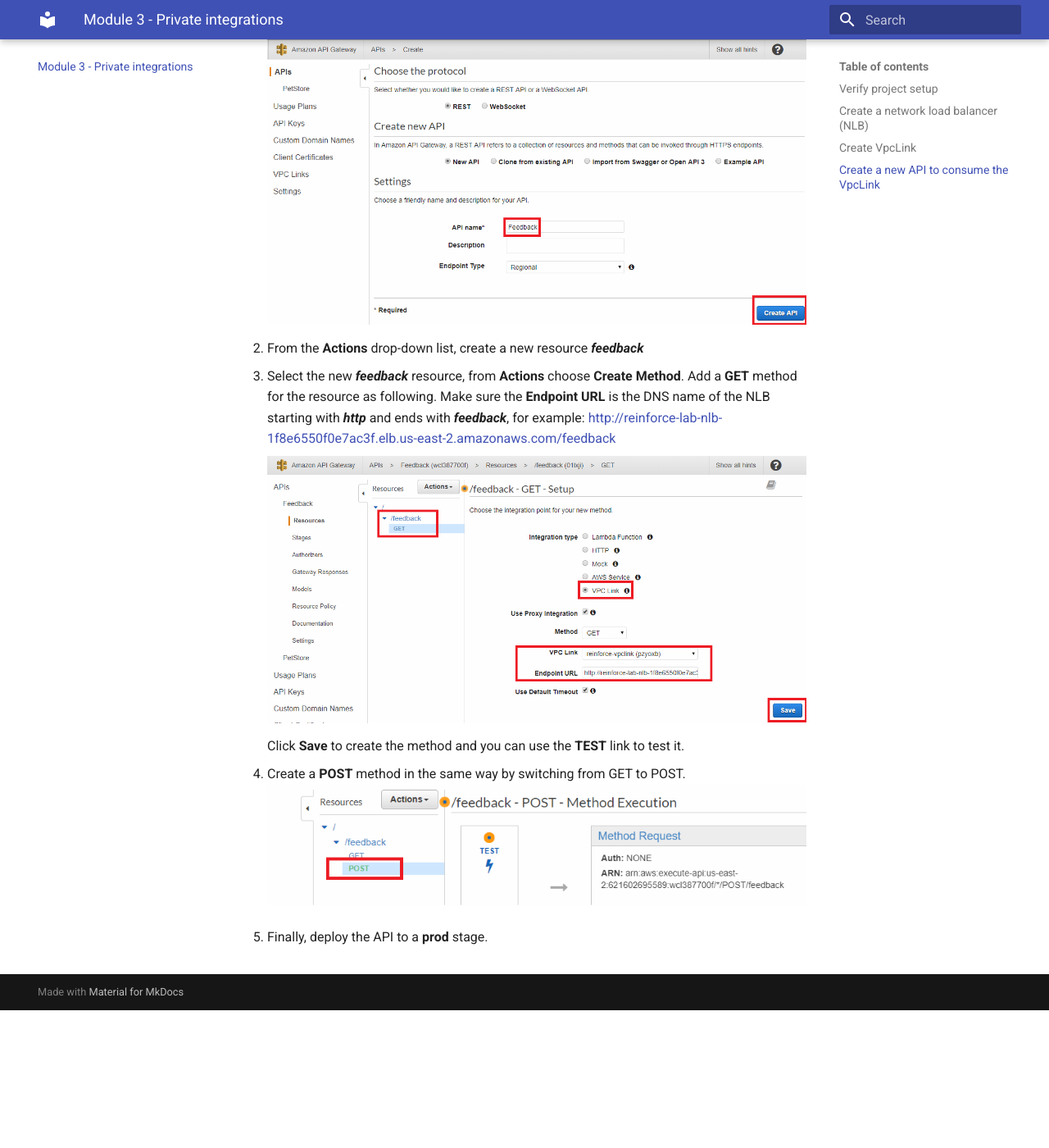
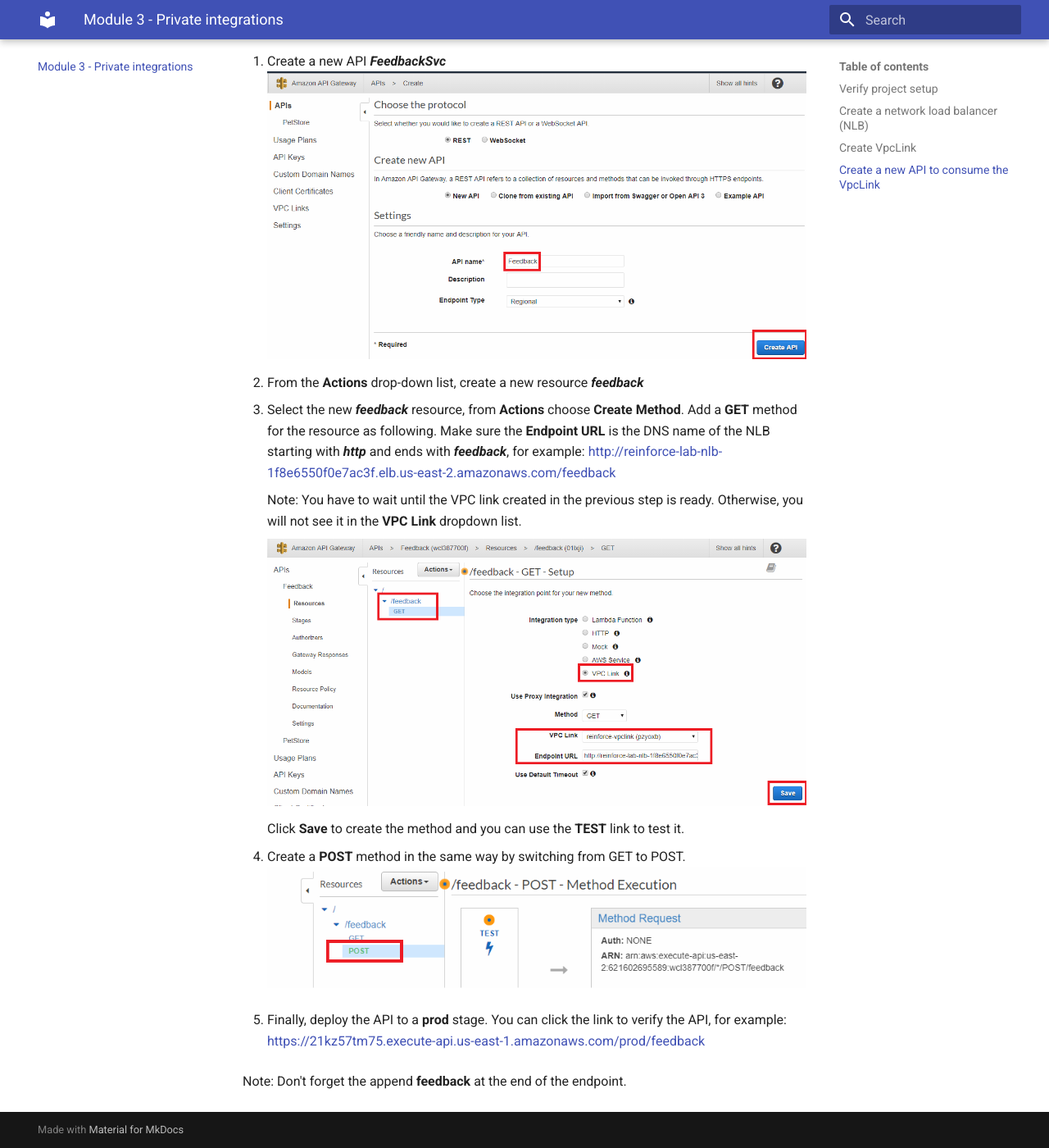
Before and after one commit to xiangshen-dk/workshop-building-secure-apis, an MkDocs documentation site: the page built from docs/vpclink.md, in a window 1280 px wide and 1400 px high, scrolled down 6435 px. Shown: the whole window at 82% size. Built offline with MkDocs 1.6.1 and Material for MkDocs 9.7.7, drawn with Linux system fonts in a browser that asks for light colours; some web fonts are replaced; before the commit the page ends 7667 px from its top, so only the background shows below that; some of the changed text lies outside the part shown.

Commit message:
update for vpc link module

```diff
--- a/docs/vpclink.md
+++ b/docs/vpclink.md
@@ -110,6 +110,8 @@ Go back to API Gateway, under __VPC Links__ create a new one and name it ___rein
 
 ![](../screenshots/vpc-link1.png)
 
+Note: It might take a mintue or two to provision the VPC link.
+
 ### Create a new API to consume the VpcLink
 
 1. Create a new API ___FeedbackSvc___
@@ -120,6 +122,8 @@ Go back to API Gateway, under __VPC Links__ create a new one and name it ___rein
 3. Select the new ___feedback___ resource, from __Actions__ choose __Create Method__. Add a __GET__ method for the resource as following. Make sure the __Endpoint URL__ is the DNS name of the NLB starting with ___http___ and ends with ___feedback___, for example:
 http://reinforce-lab-nlb-1f8e6550f0e7ac3f.elb.us-east-2.amazonaws.com/feedback
 
+    Note: You have to wait until the VPC link created in the previous step is ready. Otherwise, you will not see it in the __VPC Link__ dropdown list.
+
     ![](../screenshots/lab-backend5.png)
 
     Click __Save__ to create the method and you can use the __TEST__ link to test it.
@@ -127,4 +131,7 @@ http://reinforce-lab-nlb-1f8e6550f0e7ac3f.elb.us-east-2.amazonaws.com/feedback
 4. Create a __POST__ method in the same way by switching from GET to POST.
     ![](../screenshots/lab-backend6.png)
 
-5. Finally, deploy the API to a __prod__ stage.
+5. Finally, deploy the API to a __prod__ stage. You can click the link to verify the API, for example:
+https://21kz57tm75.execute-api.us-east-1.amazonaws.com/prod/feedback
+
+Note: Don't forget the append __feedback__ at the end of the endpoint.
```
Also changed, not shown: docs/screenshots/resource-policy-1.png.
